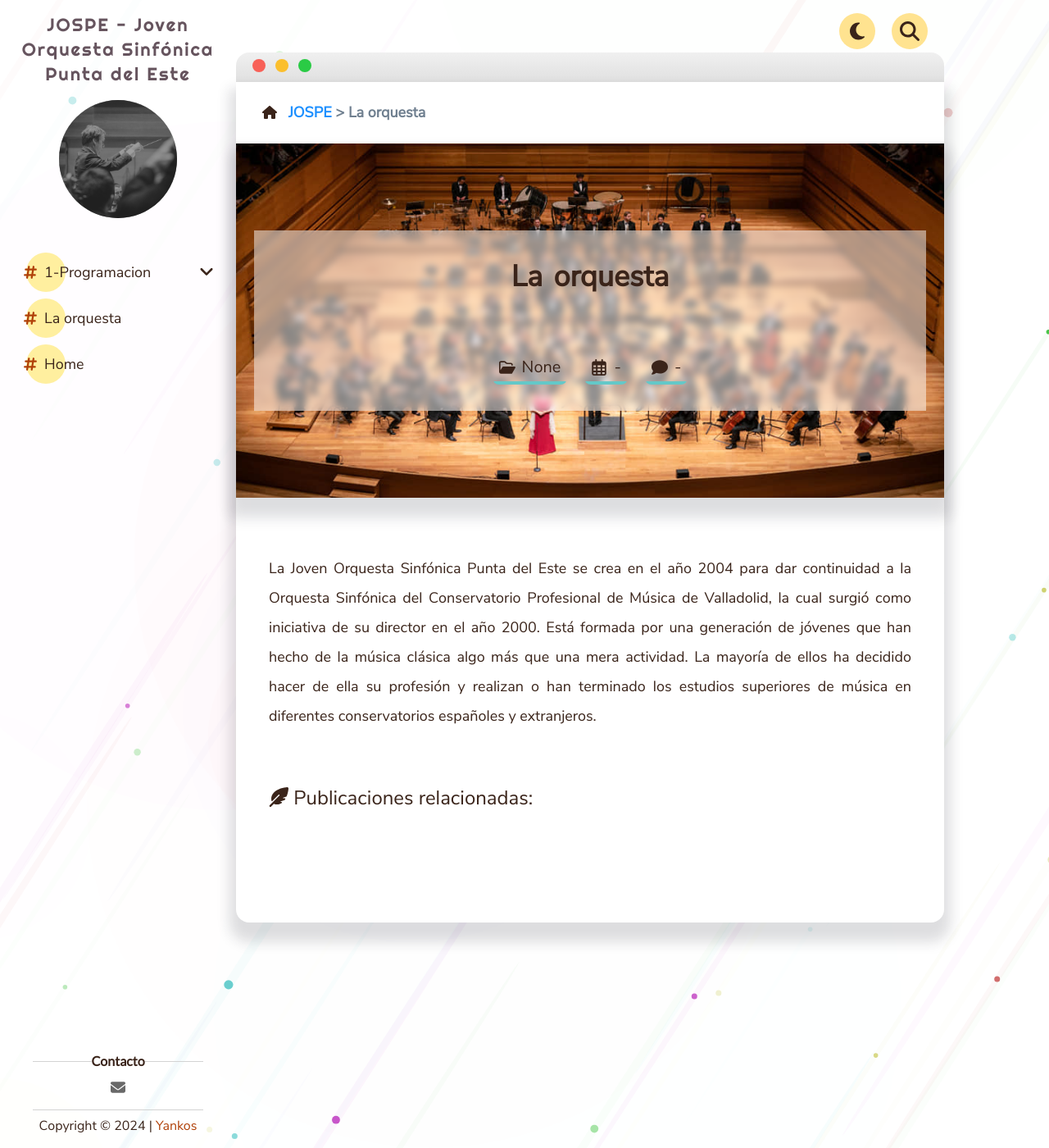
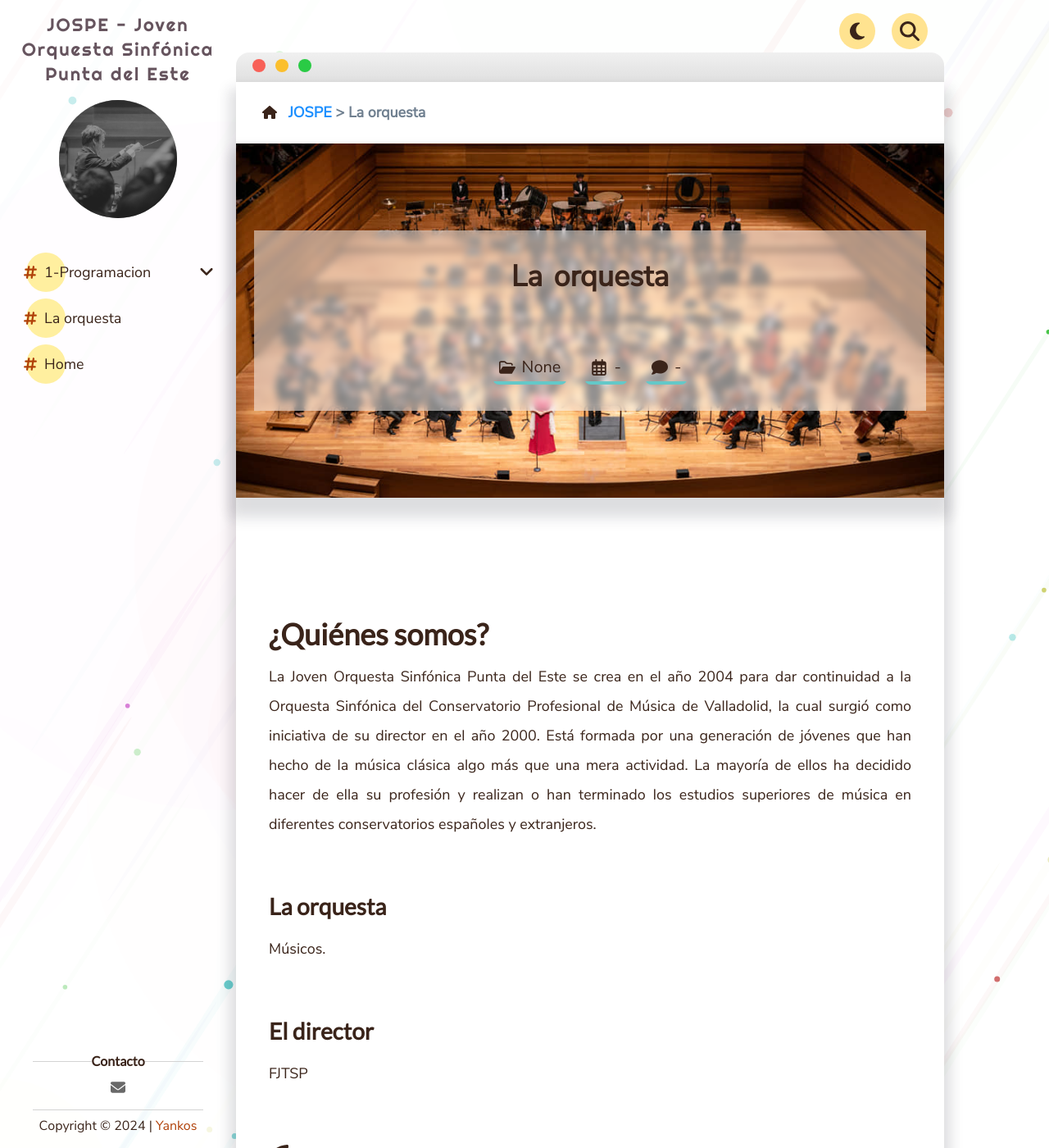
Before and after one commit to jospe-web/jospe-web.github.io, a Jekyll site: the page built from _pages/La orquesta.md, in a window 1280 px wide and 1400 px high. Shown: the whole window at 82% size. Built offline with Jekyll 4.4.1, drawn with Linux system fonts in a browser that asks for light colours; comment, search, counter and statistics services are not loaded.

Commit message:
Update La orquesta.md

```diff
--- a/_pages/La orquesta.md
+++ b/_pages/La orquesta.md
@@ -4,4 +4,12 @@ date: 1900-01-01
 thumbnail: images/orquesta1.jpg
 bookmark: true
 ---
+
+# ¿Quiénes somos?
 La Joven Orquesta Sinfónica Punta del Este se crea en el año 2004 para dar continuidad a la Orquesta Sinfónica del Conservatorio Profesional de Música de Valladolid, la cual surgió como iniciativa de su director en el año 2000. Está formada por una generación de jóvenes que han hecho de la música clásica algo más que una mera actividad. La mayoría de ellos ha decidido hacer de ella su profesión y realizan o han terminado los estudios superiores de música en diferentes conservatorios españoles y extranjeros.
+
+## La orquesta
+Músicos.
+
+## El director
+FJTSP
```
